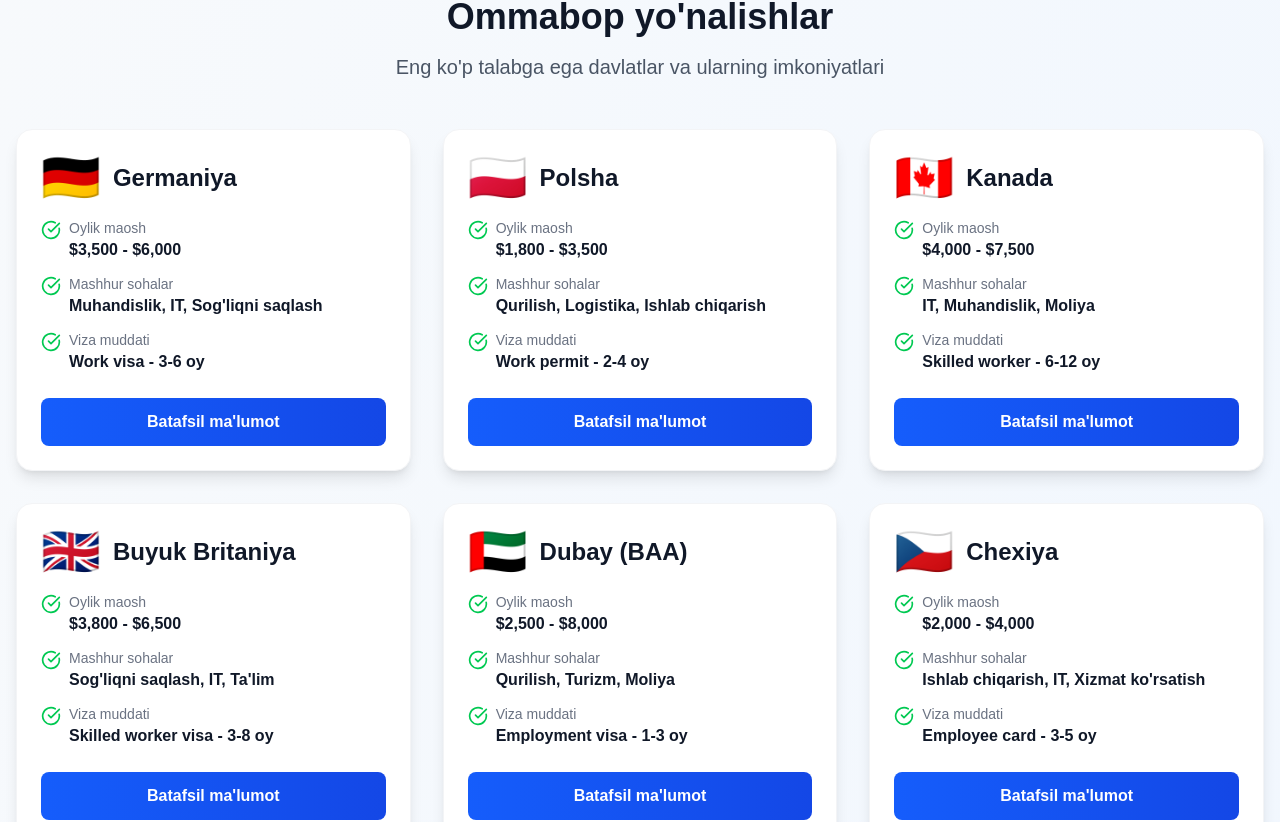
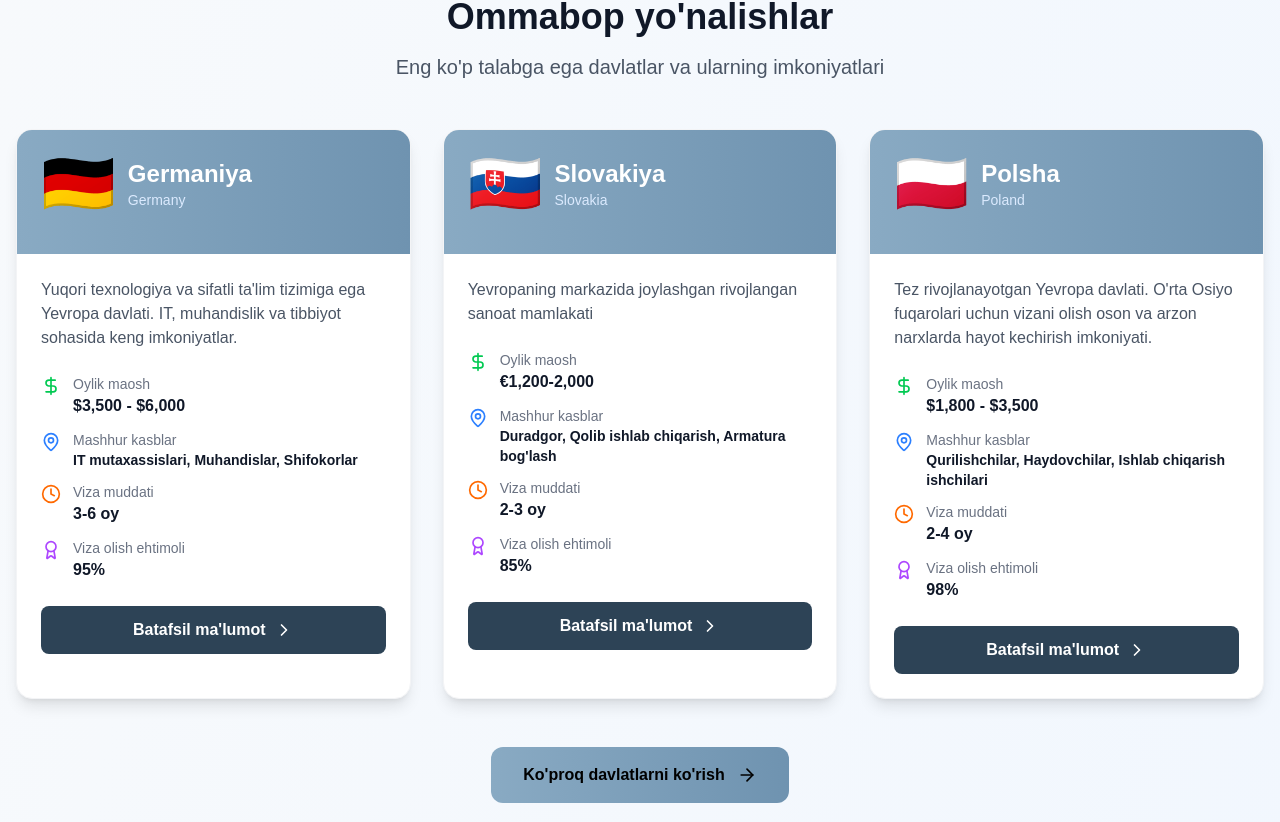
Before and after one commit to islome/migration, a Next.js app: page / in a window 1280 px wide. Shown: the part 957-1779 px from the top of the page. Built offline with nearby package versions, Linux system fonts and the light colour scheme.

Commit message:
new component added to ui

```diff
--- a/app/page.tsx
+++ b/app/page.tsx
@@ -1,3 +1,4 @@
+import Country from "@/components/ui/country";
 import Footer from "@/components/ui/footer";
 import Header from "@/components/ui/header";
 import {
@@ -109,102 +110,7 @@ export default function Home() {
           </p>
         </div>
 
-        <div className="grid grid-cols-1 md:grid-cols-3 gap-8">
-          {[
-            {
-              id: "germany",
-              country: "Germaniya",
-              flag: "🇩🇪",
-              salary: "$3,500 - $6,000",
-              jobs: "Muhandislik, IT, Sog'liqni saqlash",
-              visa: "Work visa - 3-6 oy",
-            },
-            {
-              id: "poland",
-              country: "Polsha",
-              flag: "🇵🇱",
-              salary: "$1,800 - $3,500",
-              jobs: "Qurilish, Logistika, Ishlab chiqarish",
-              visa: "Work permit - 2-4 oy",
-            },
-            {
-              id: "canada",
-              country: "Kanada",
-              flag: "🇨🇦",
-              salary: "$4,000 - $7,500",
-              jobs: "IT, Muhandislik, Moliya",
-              visa: "Skilled worker - 6-12 oy",
-            },
-            {
-              id: "uk",
-              country: "Buyuk Britaniya",
-              flag: "🇬🇧",
-              salary: "$3,800 - $6,500",
-              jobs: "Sog'liqni saqlash, IT, Ta'lim",
-              visa: "Skilled worker visa - 3-8 oy",
-            },
-            {
-              id: "uae",
-              country: "Dubay (BAA)",
-              flag: "🇦🇪",
-              salary: "$2,500 - $8,000",
-              jobs: "Qurilish, Turizm, Moliya",
-              visa: "Employment visa - 1-3 oy",
-            },
-            {
-              id: "czech",
-              country: "Chexiya",
-              flag: "🇨🇿",
-              salary: "$2,000 - $4,000",
-              jobs: "Ishlab chiqarish, IT, Xizmat ko'rsatish",
-              visa: "Employee card - 3-5 oy",
-            },
-          ].map((item, index) => (
-            <div
-              key={index}
-              className="bg-white rounded-2xl p-6 shadow-lg hover:shadow-2xl transition-all duration-300 hover:-translate-y-2 border border-gray-100"
-            >
-              <div className="flex items-center justify-between mb-4">
-                <div className="flex items-center gap-3">
-                  <span className="text-5xl">{item.flag}</span>
-                  <h3 className="text-2xl font-bold text-gray-900">
-                    {item.country}
-                  </h3>
-                </div>
-              </div>
-
-              <div className="space-y-3">
-                <div className="flex items-start gap-2">
-                  <CheckCircle className="w-5 h-5 text-green-500 mt-0.5 shrink-0" />
-                  <div>
-                    <p className="text-sm text-gray-500">Oylik maosh</p>
-                    <p className="font-semibold text-gray-900">{item.salary}</p>
-                  </div>
-                </div>
-
-                <div className="flex items-start gap-2">
-                  <CheckCircle className="w-5 h-5 text-green-500 mt-0.5 shrink-0" />
-                  <div>
-                    <p className="text-sm text-gray-500">Mashhur sohalar</p>
-                    <p className="font-semibold text-gray-900">{item.jobs}</p>
-                  </div>
-                </div>
-
-                <div className="flex items-start gap-2">
-                  <CheckCircle className="w-5 h-5 text-green-500 mt-0.5 shrink-0" />
-                  <div>
-                    <p className="text-sm text-gray-500">Viza muddati</p>
-                    <p className="font-semibold text-gray-900">{item.visa}</p>
-                  </div>
-                </div>
-              </div>
-
-              <button className="w-full mt-6 bg-linear-to-r from-blue-600 to-blue-700 text-white py-3 rounded-lg hover:shadow-lg transition-all duration-300 font-semibold">
-                <Link href={`/countries/${item.id}`}>Batafsil ma'lumot</Link>
-              </button>
-            </div>
-          ))}
-        </div>
+        <Country />
       </section>
 
       <section className="bg-linear-to-br from-[#89aac3] to-[#6f93b0] text-white py-20">
--- /dev/null
+++ b/components/ui/country.tsx
@@ -0,0 +1,113 @@
+import { countries } from "@/lib/countries-data";
+import Link from "next/link";
+import {
+  ArrowRight,
+  MapPin,
+  DollarSign,
+  Clock,
+  Award,
+  ChevronRight,
+} from "lucide-react";
+
+export default function Country() {
+  const displayedCountries = countries.slice(0, 3);
+
+  return (
+    <div className="space-y-8">
+      <div className="grid grid-cols-1 md:grid-cols-2 lg:grid-cols-3 gap-8">
+        {displayedCountries.map((country) => (
+          <div
+            key={country.id}
+            className="bg-white rounded-2xl overflow-hidden shadow-lg hover:shadow-2xl transition-all duration-300 hover:-translate-y-2 border border-gray-100 group"
+          >
+            {/* Country Header */}
+            <div className="bg-linear-to-r from-[#89aac3] to-[#6f93b0] p-6">
+              <div className="flex items-center justify-between mb-4">
+                <div className="flex items-center gap-3">
+                  <span className="text-6xl">{country.flag}</span>
+                  <div>
+                    <h3 className="text-2xl font-bold text-white">
+                      {country.name}
+                    </h3>
+                    <p className="text-blue-100 text-sm">{country.nameEn}</p>
+                  </div>
+                </div>
+              </div>
+            </div>
+
+            {/* Country Info */}
+            <div className="p-6">
+              <p className="text-gray-600 mb-6 line-clamp-3">
+                {country.shortDescription}
+              </p>
+
+              {/* Quick Stats */}
+              <div className="space-y-3 mb-6">
+                <div className="flex items-start gap-3">
+                  <DollarSign className="w-5 h-5 text-green-500 mt-0.5 shrink-0" />
+                  <div>
+                    <p className="text-sm text-gray-500">Oylik maosh</p>
+                    <p className="font-semibold text-gray-900">
+                      {country.salary}
+                    </p>
+                  </div>
+                </div>
+
+                <div className="flex items-start gap-3">
+                  <MapPin className="w-5 h-5 text-blue-500 mt-0.5 shrink-0" />
+                  <div>
+                    <p className="text-sm text-gray-500">Mashhur kasblar</p>
+                    <p className="font-semibold text-gray-900 text-sm">
+                      {country.popularJobs.slice(0, 3).join(", ")}
+                    </p>
+                  </div>
+                </div>
+
+                <div className="flex items-start gap-3">
+                  <Clock className="w-5 h-5 text-orange-500 mt-0.5 shrink-0" />
+                  <div>
+                    <p className="text-sm text-gray-500">Viza muddati</p>
+                    <p className="font-semibold text-gray-900">
+                      {country.visaDuration}
+                    </p>
+                  </div>
+                </div>
+
+                <div className="flex items-start gap-3">
+                  <Award className="w-5 h-5 text-purple-500 mt-0.5 shrink-0" />
+                  <div>
+                    <p className="text-sm text-gray-500">Viza olish ehtimoli</p>
+                    <p className="font-semibold text-gray-900">
+                      {country.visaSuccess}
+                    </p>
+                  </div>
+                </div>
+              </div>
+
+              <Link
+                href={`/countries/${country.id}`}
+                className="w-full bg-[#2d4356] text-white py-3 rounded-lg hover:shadow-lg transition-all duration-300 font-semibold flex items-center justify-center gap-2 group-hover:gap-3"
+              >
+                Batafsil ma'lumot
+                <ChevronRight className="w-5 h-5" />
+              </Link>
+            </div>
+          </div>
+        ))}
+      </div>
+
+      {/* Ko'proq ko'rish tugmasi */}
+      {countries.length > 3 && (
+        <div className="flex justify-center mt-12">
+          <Link
+            href="/countries"
+            className="group bg-linear-to-r from-[#89aac3] to-[#6f93b0] text-black px-8 py-4 rounded-xl hover:shadow-2xl transition-all duration-300 font-semibold flex items-center gap-3 hover:gap-4"
+          >
+            Ko'proq davlatlarni ko'rish
+            <ArrowRight className="w-5 h-5 group-hover:translate-x-1 transition-transform" />
+          </Link>
+        </div>
+      )}
+    </div>
+  );
+}
```
